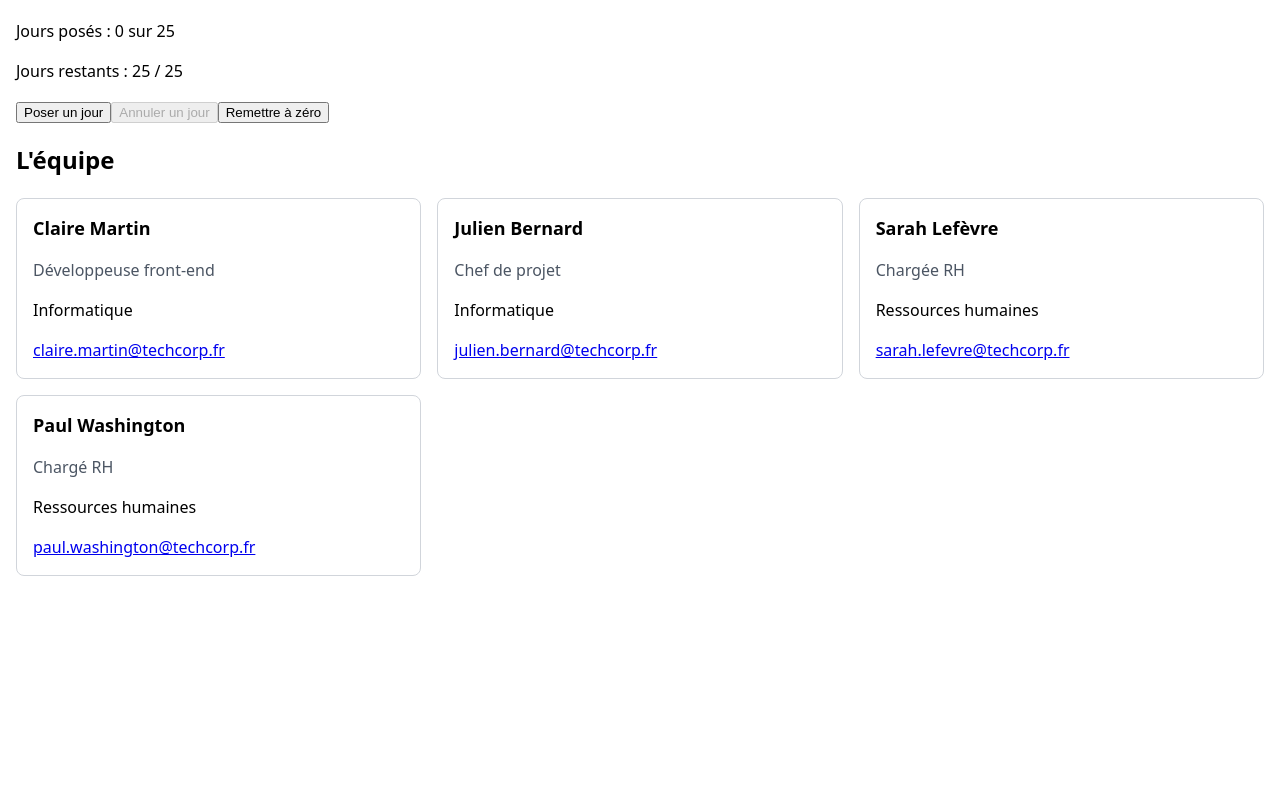
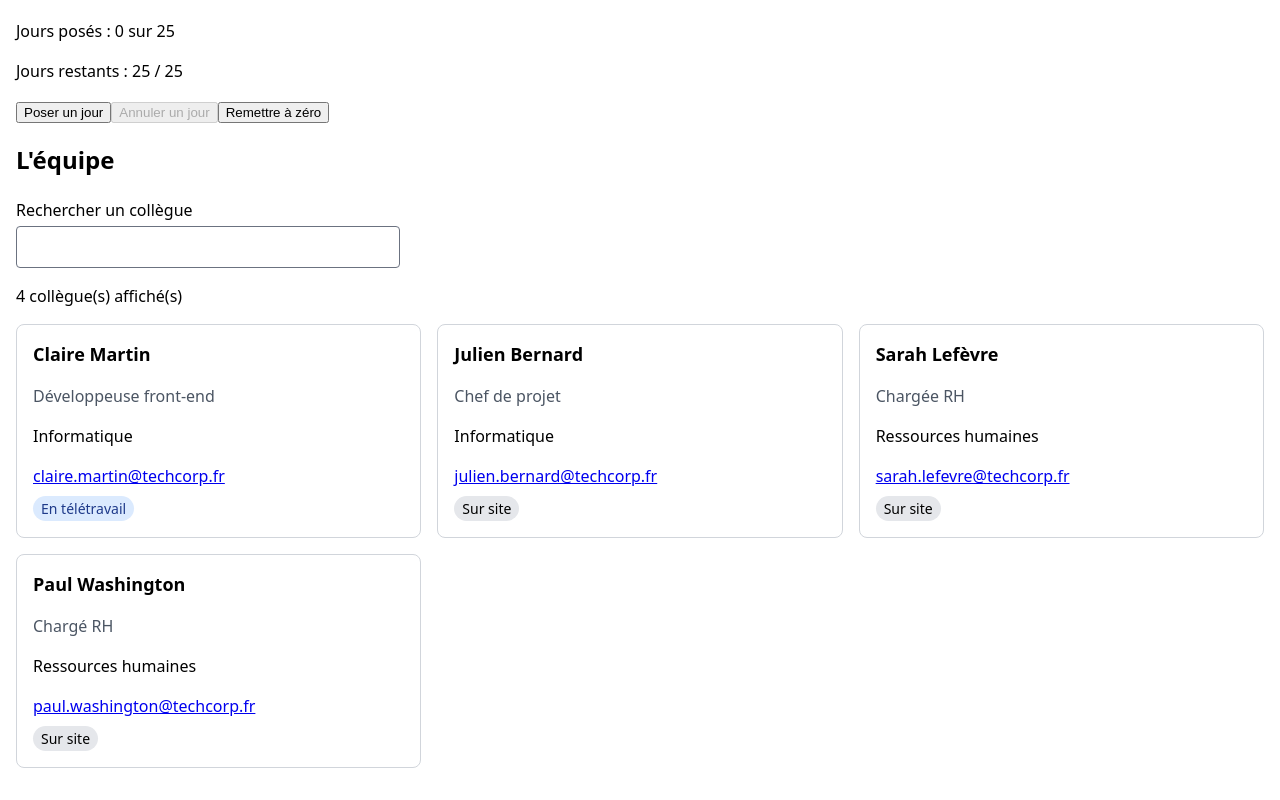
Before and after one commit to etsuee/tpAngularBonus, an Angular app: page / in a window 1280 px wide. Shown: the part 448-1248 px from the top of the page. Before the commit the page ends 1056 px from the top, so only its background shows below. Built offline with nearby package versions, Linux system fonts and the light colour scheme.

Commit message:
chore: module 12-13

```diff
--- a/src/app/app.html
+++ b/src/app/app.html
@@ -55,13 +55,18 @@
 <section aria-labelledby="team-title">
   <h2 id="team-title">L'équipe</h2>
 
+  <!-- [( )] : la recherche circule dans les deux sens entre App et SearchBox -->
+  <app-search-box [(query)]="search" />
+
+  <p aria-live="polite">{{ filteredEmpoloyees().length }} collègue(s) affiché(s)</p>
+
   <ul class="team">
-    @for (employee of employees; track employee.id) {
+    @for (employee of filteredEmpoloyees(); track employee.id) {
       <li>
         <app-employee-card [employee]="employee" />
       </li>
     } @empty {
-      <li>Aucun collègue pour le moment.</li>
+      <li>Aucun collègue ne correspond à "{{ search() }}".</li>
     }
   </ul>
 </section>
--- a/src/app/app.ts
+++ b/src/app/app.ts
@@ -1,14 +1,15 @@
-import { Component, signal } from '@angular/core';
+import { Component, signal, computed } from '@angular/core';
 import { RouterOutlet } from '@angular/router';
 import { EmployeeCard } from './employee-card/employee-card';
 import { LeaveCounter } from './leave-counter/leave-counter';
 import { Employee } from './models/employee';
+import { SearchBox } from './search-box/search-box';
 
 // Un type qui n'accepte que ces 3 textes : une faute de frappe sera refusée
 type Status = 'sur site' | 'en télétravail' | 'absent';
 
 @Component({
-  imports: [EmployeeCard, LeaveCounter, RouterOutlet],
+  imports: [EmployeeCard, LeaveCounter, RouterOutlet, SearchBox],
   selector: 'app-root',
   styleUrl: './app.css',
   templateUrl: './app.html',
@@ -68,4 +69,13 @@ export class App {
       remote: false,
     },
   ];
+
+  protected readonly search = signal('');
+
+  protected readonly filteredEmpoloyees = computed(() => {
+    const text = this.search().trim().toLowerCase();
+    return this.employees.filter((employee) =>
+      (employee.firstName + ' ' + employee.lastName).toLowerCase().includes(text),
+    );
+  });
 }
--- a/src/app/employee-card/employee-card.html
+++ b/src/app/employee-card/employee-card.html
@@ -4,4 +4,11 @@
   <p>{{ employee().departement }}</p>
   <!-- Liaison dep propriete : l'adresse du lien est construite a partir des donnees -->
   <a [href]="'mailto:' + employee().email">{{ employee().email }}</a>
+
+  <!-- @if (employee().remote) {
+    <p class="badge badge--remote">En télétravail</p>
+  } @else {
+    <p class="badge">Sur site</p>
+  } -->
+  <app-status-badge [remote]="employee().remote" />
 </article>
--- a/src/app/employee-card/employee-card.ts
+++ b/src/app/employee-card/employee-card.ts
@@ -1,8 +1,9 @@
 import { Component, input } from '@angular/core';
 import { Employee } from '../models/employee';
+import { StatusBadge } from '../status-badge/status-badge';
 
 @Component({
-  imports: [],
+  imports: [StatusBadge],
   selector: 'app-employee-card',
   styleUrl: './employee-card.css',
   templateUrl: './employee-card.html',
--- /dev/null
+++ b/src/app/search-box/search-box.css
@@ -0,0 +1,13 @@
+:host {
+  display: flex;
+  flex-direction: column;
+  gap: 0.25rem;
+  max-width: 24rem;
+}
+
+input {
+  padding: 0.5rem;
+  border: 1px solid #6b7280;
+  border-radius: 0.25rem;
+  font: inherit;
+}
--- /dev/null
+++ b/src/app/search-box/search-box.html
@@ -0,0 +1,9 @@
+<label for="search">Rechercher un collègue</label>
+<!-- #searchInput: une variable de template qui designe ce champ. A chaque frappe on repie sa valeur dans le model.-->
+<input
+  #searchInput
+  id="search"
+  type="search"
+  [value]="query()"
+  (input)="query.set(searchInput.value)"
+/>
--- /dev/null
+++ b/src/app/search-box/search-box.ts
@@ -0,0 +1,12 @@
+import { Component, model } from '@angular/core';
+
+@Component({
+  imports: [],
+  selector: 'app-search-box',
+  styleUrl: './search-box.css',
+  templateUrl: './search-box.html',
+})
+export class SearchBox {
+  // model() : une valeur que le parent peut lire et que ce composant peut modifier
+  readonly query = model('');
+}
--- /dev/null
+++ b/src/app/status-badge/status-badge.css
@@ -0,0 +1,17 @@
+:host {
+  display: block;
+}
+
+.badge {
+  display: inline-block;
+  margin: 0.5rem 0 0;
+  padding: 0.125rem 0.5rem;
+  border-radius: 1rem;
+  background-color: #e5e7eb;
+  font-size: 0.875rem;
+}
+
+.badge--remote {
+  background-color: #dbeafe;
+  color: #1e3a8a;
+}
--- /dev/null
+++ b/src/app/status-badge/status-badge.html
@@ -0,0 +1,5 @@
+@if (remote()) {
+  <p class="badge badge--remote">En télétravail</p>
+} @else {
+  <p class="badge">Sur site</p>
+}
--- /dev/null
+++ b/src/app/status-badge/status-badge.ts
@@ -0,0 +1,11 @@
+import { Component, input } from '@angular/core';
+
+@Component({
+  imports: [],
+  selector: 'app-status-badge',
+  styleUrl: './status-badge.css',
+  templateUrl: './status-badge.html',
+})
+export class StatusBadge {
+  readonly remote = input.required<boolean>();
+}
```
Also changed, not shown: src/app/employee-card/employee-card.css (+14 -0 lines).
